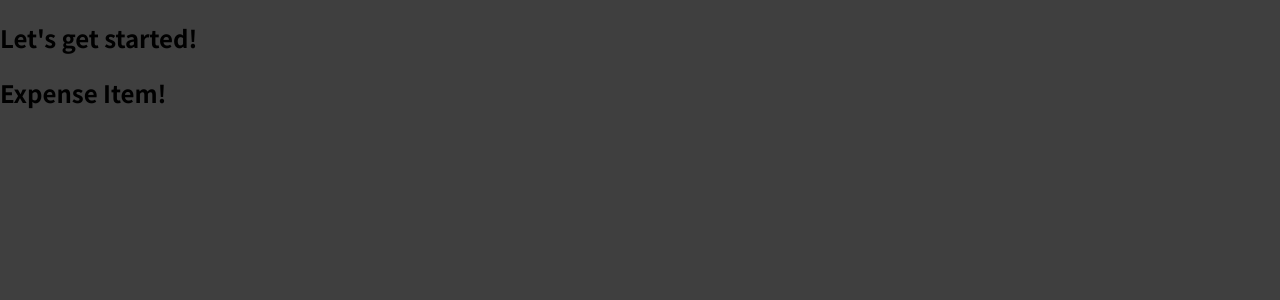
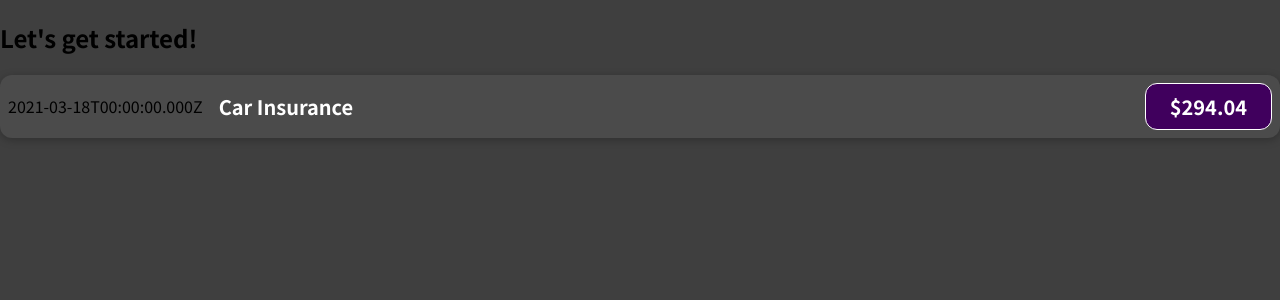
Before and after one commit to nsofianos/react-udemy, a JavaScript app in the folder react-guide/01-starting-setup/: page / in a window 1280 px wide. Shown: the top 300 px of the page. Built offline with nearby package versions, Linux system fonts and the light colour scheme.

Commit message:
import css, change hard coded values to dynamic variables

```diff
--- /dev/null
+++ b/react-guide/01-starting-setup/src/components/ExpenseItem.css
@@ -0,0 +1,56 @@
+.expense-item {
+  display: flex;
+  justify-content: space-between;
+  align-items: center;
+  box-shadow: 0 2px 8px rgba(0, 0, 0, 0.25);
+  padding: 0.5rem;
+  margin: 1rem 0;
+  border-radius: 12px;
+  background-color: #4b4b4b;
+}
+
+.expense-item__description {
+  display: flex;
+  flex-direction: column;
+  gap: 1rem;
+  align-items: flex-end;
+  flex-flow: column-reverse;
+  justify-content: flex-start;
+  flex: 1;
+}
+
+.expense-item h2 {
+  color: #3a3a3a;
+  font-size: 1rem;
+  flex: 1;
+  margin: 0 1rem;
+  color: white;
+}
+
+.expense-item__price {
+  font-size: 1rem;
+  font-weight: bold;
+  color: white;
+  background-color: #40005d;
+  border: 1px solid white;
+  padding: 0.5rem;
+  border-radius: 12px;
+}
+
+@media (min-width: 580px) {
+  .expense-item__description {
+    flex-direction: row;
+    align-items: center;
+    justify-content: flex-start;
+    flex: 1;
+  }
+
+  .expense-item__description h2 {
+    font-size: 1.25rem;
+  }
+
+  .expense-item__price {
+    font-size: 1.25rem;
+    padding: 0.5rem 1.5rem;
+  }
+}
--- a/react-guide/01-starting-setup/src/components/ExpenseItem.js
+++ b/react-guide/01-starting-setup/src/components/ExpenseItem.js
@@ -1,5 +1,19 @@
+import "./ExpenseItem.css";
+
 function ExpenseItem() {
-  return <h2>Expense Item!</h2>;
+  const expenseDate = new Date(2021, 2, 18);
+  const expenseTitle = "Car Insurance";
+  const expenseAmount = 294.04;
+
+  return (
+    <div className="expense-item">
+      <div>{expenseDate.toISOString()}</div>
+      <div className="expense-item__description">
+        <h2>{expenseTitle}</h2>
+        <div className="expense-item__price">${expenseAmount}</div>
+      </div>
+    </div>
+  );
 }
 
 export default ExpenseItem;
```
Also changed, not shown: 1 other file (tests, documents, lock files or other folders).
